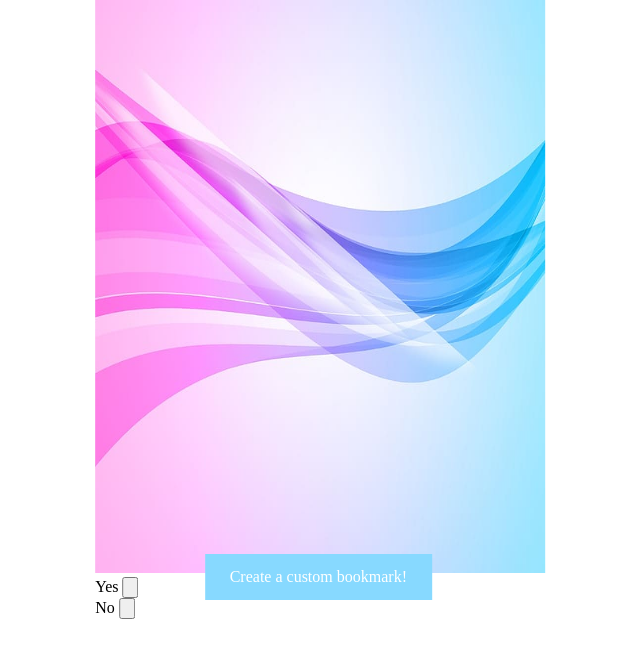
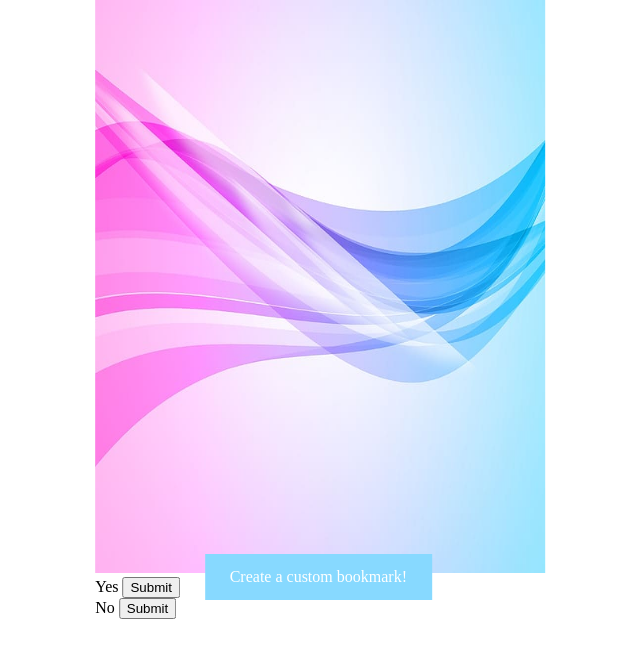
Before and after one commit to mimirave/CoMude, a plain HTML site: page index.html in a window 1280 px wide. Shown: the part 91-748 px from the top of the page, without its empty margins (346-986 px from the left). Drawn offline with Linux system fonts and the light colour scheme.

Commit message:
Update index.html

```diff
--- a/index.html
+++ b/index.html
@@ -14,8 +14,8 @@
         </div>
         <section>
             <form action="game.php" method="get">
-Yes <input type="button" name="Yes" onclick="myFunction()"><br>
-No <input type="button" name="No" onclick="myFunction()"><br>
+Yes <input type="submit" name="Yes" id="yes" ><br>
+No <input type="submit" name="No" id="no" ><br>
 </form>
         </section>
         <div class="bkmark">
```
